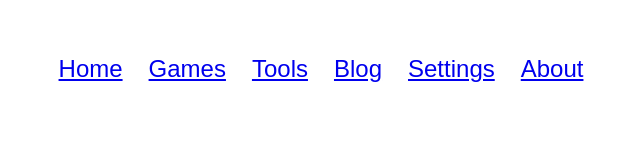
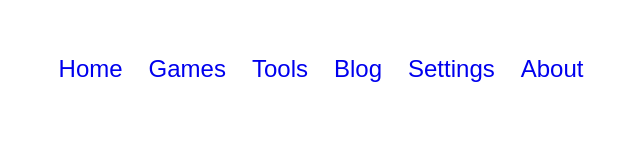
Before and after one commit to BattleRush-Typing/battlerush-typing.github.io, a plain HTML site: page index.html in a window 1280 px wide. Shown: the part 331-491 px from the top of the page, without its empty margins (319-959 px from the left). Drawn offline with Linux system fonts and the light colour scheme.

Commit message:
Update styles.css

```diff
--- a/styles.css
+++ b/styles.css
@@ -29,7 +29,7 @@ body {
   font-size: 24px;
 }
 a{
-  text-decoration: none:
+  text-decoration: none;
 }
 footer {
   text-align: center;
```
